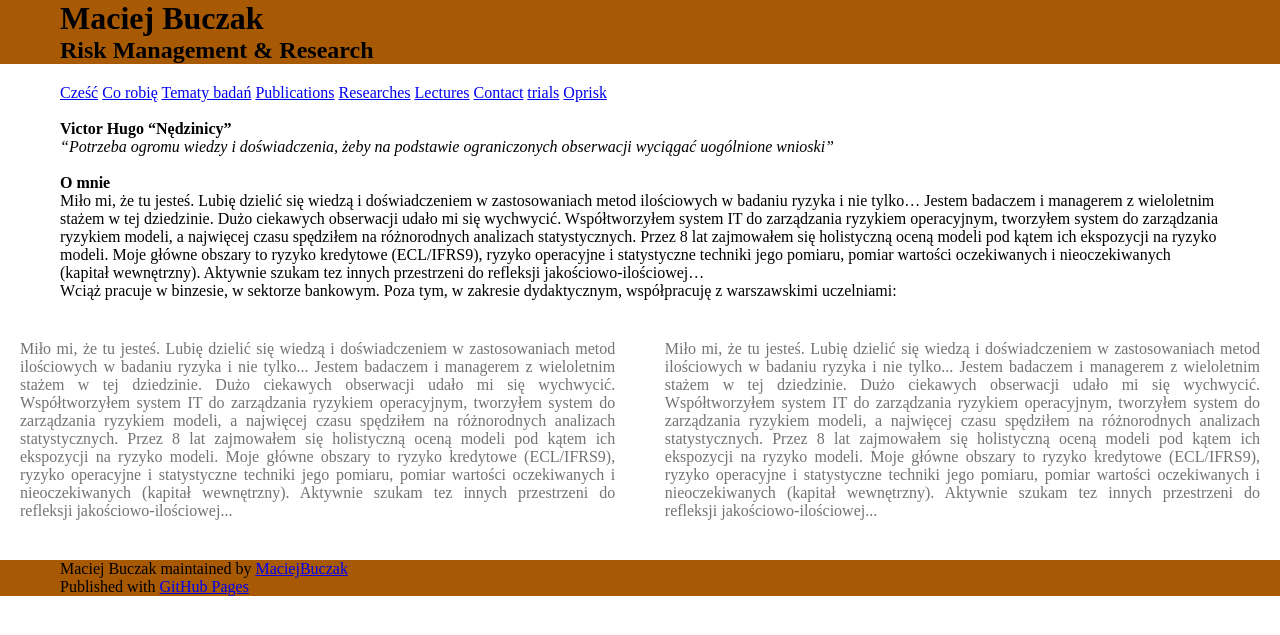
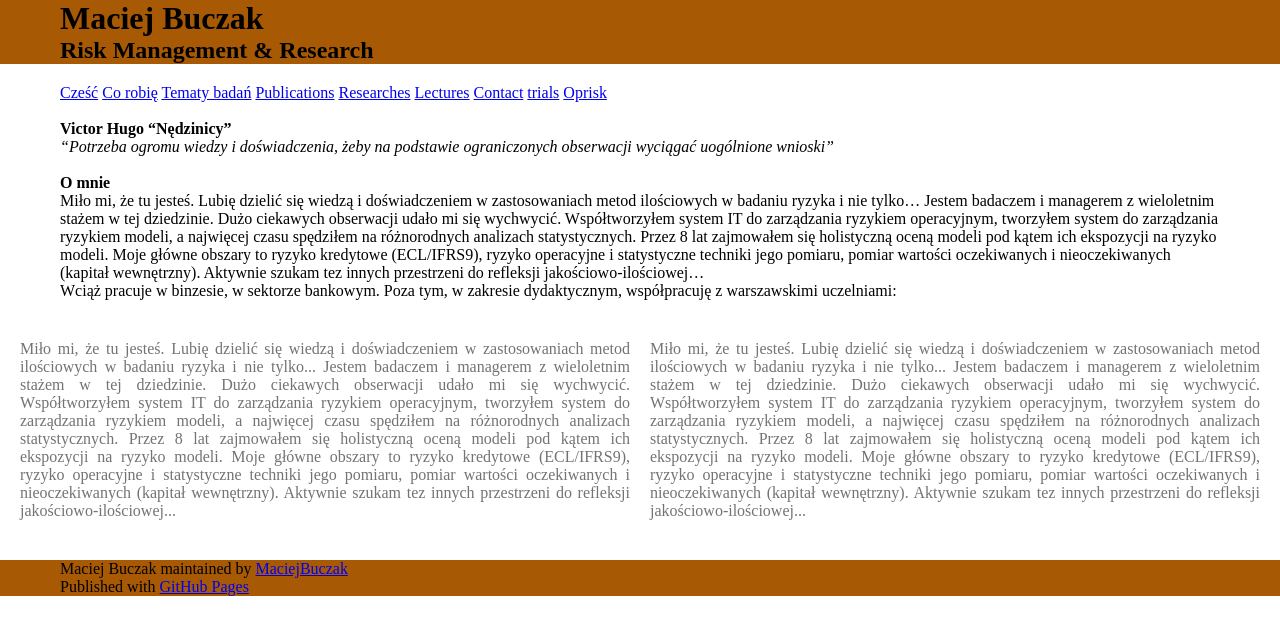
Before and after one commit to MaciejBuczak/risk-research, a Jekyll site: the page built from index.md, in a window 1280 px wide. Shown: the top 635 px of the page. Built offline with Jekyll 4.4.1, drawn with Linux system fonts in a browser that asks for light colours.

Commit message:
Update default.html

```diff
--- a/_layouts/default.html
+++ b/_layouts/default.html
@@ -62,8 +62,8 @@
       width: 100%;
       max-width: 1300px;
       padding: 0 20px;
-      display: flex;
-      justify-content: space-between;
+      display: grid;
+      grid-template-columns: 1fr 1fr;
       gap: 20px;
       border: none !important;
     }
@@ -73,9 +73,10 @@
       content: none !important;
       width: 0 !important;
       border: none !important;
+      background: none !important;
     }
     .text-container {
-      width: 48%;
+      width: 100%;
       padding: 0;
       color: #737373;
       text-align: justify;
```
